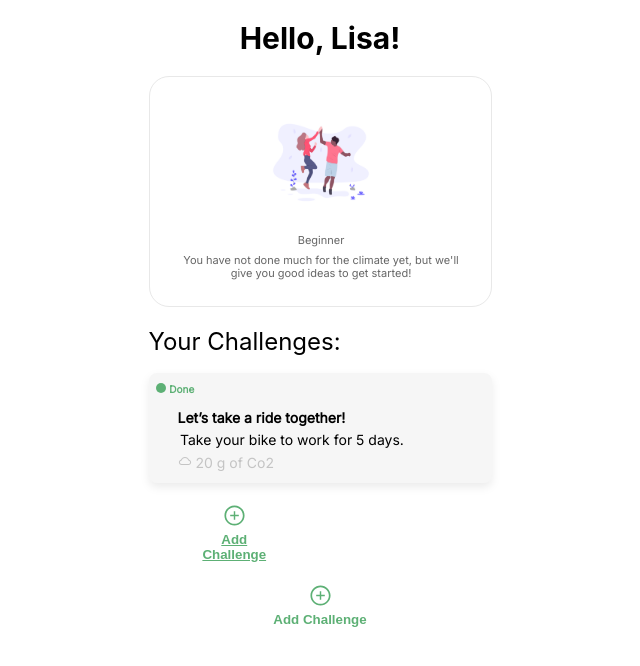
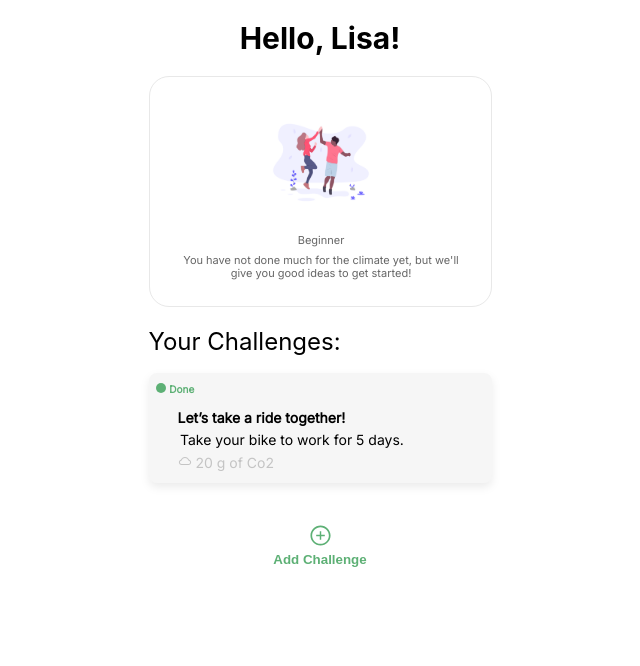
Before and after one commit to alexandra-waldau/envrmt, a React (Create React App) app in the folder envrmt/: page /dashboard in a window 1280 px wide. Shown: the top 666 px of the page, without its empty margins (320-960 px from the left). Built offline with nearby package versions, Linux system fonts and the light colour scheme.

Commit message:
adjusted add-challenge button

```diff
--- a/envrmt/src/Components/Dashboard/dashboard.css
+++ b/envrmt/src/Components/Dashboard/dashboard.css
@@ -211,6 +211,11 @@
 	color: #c4c4c4;
 }
 
+.add-challenge-container {
+	width: 343px;
+	align-items: center;
+}
+
 .extend-button {
 	display: flex;
 	flex-direction: column;
@@ -221,6 +226,7 @@
 	position: relative;
 	width: 50%;
 	font-weight: 600;
+	text-decoration: none;
 }
 
 .plus-icon {
--- a/envrmt/src/Components/Dashboard/dashboard.js
+++ b/envrmt/src/Components/Dashboard/dashboard.js
@@ -80,13 +80,6 @@ const Dashboard = () => {
 				<div className="flexbox-item">
 					<ChallengeCard toggle={() => toggleDetailPopUp()} />
 				</div>
-				<button className="extend-button">
-					<AiOutlinePlusCircle className="plus-icon" />
-					<Link className="extend-button" to="add-challenge">
-						{" "}
-						Add Challenge{" "}
-					</Link>
-				</button>
 				{detailIsVisible ? (
 					<ChallengeDetail
 						next={() => toggleRatingPopUp()}
@@ -97,10 +90,15 @@ const Dashboard = () => {
 					<ChallengeCompletion toggle={() => exitRatingPopUp()} />
 				) : null}
 			</div>
+
 			<button className="extend-button">
 				<AiOutlinePlusCircle className="plus-icon" />
-				Add Challenge
+				<Link className="extend-button" to="add-challenge">
+					{" "}
+					Add Challenge{" "}
+				</Link>
 			</button>
+
 			{detailIsVisible ? (
 				<ChallengeDetail
 					next={() => toggleRatingPopUp()}
```
